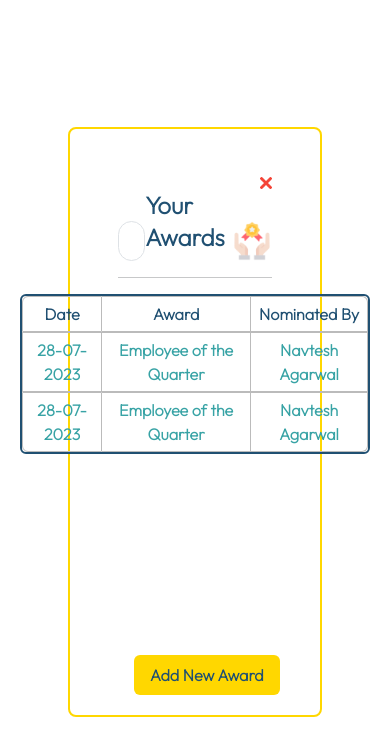
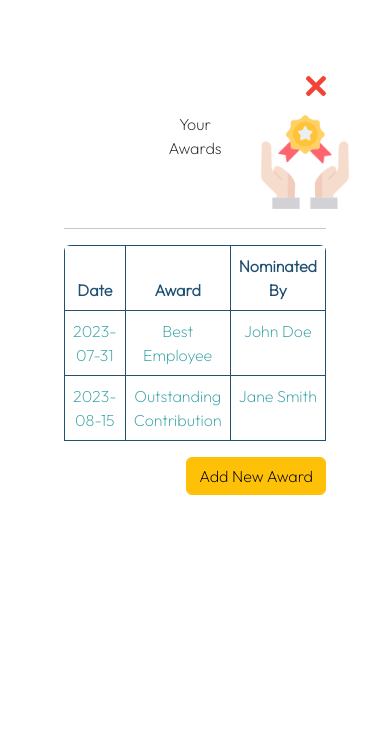
Before and after one commit to siddhesh-pansare/MyView-Frontend, an Angular app: page /award in a window 390 px wide. Shown: the top 756 px of the page. Built offline with nearby package versions, Linux system fonts and the light colour scheme.

Commit message:
Awards dialogue
Made changes in the code (without tailwind) and increased the responsiveness

```diff
--- a/package.json
+++ b/package.json
@@ -20,7 +20,8 @@
     "@angular/platform-browser": "^16.0.0",
     "@angular/platform-browser-dynamic": "^16.0.0",
     "@angular/router": "^16.0.0",
-    "bootstrap": "^5.3.0",
+    "bootstrap": "^5.3.1",
+    "bootstrap-icons": "^1.10.5",
     "font-awesome": "^4.7.0",
     "rxjs": "~7.8.0",
     "tslib": "^2.3.0",
--- a/src/app/modules/shared-modules/dialogue/awards-dialogue/award/award.component.css
+++ b/src/app/modules/shared-modules/dialogue/awards-dialogue/award/award.component.css
@@ -3,57 +3,205 @@
 * {
   font-family: "Outfit", sans-serif;
 }
-table {
-  border: solid #205072 2px;
-  border-radius: 6px;
-  width: 1020px;
-  border-collapse: separate;
-  border-spacing: 0;
-  min-width: 350px;
+
+.close {
+  background: none;
+  padding: 0;
+  border: 0;
 }
 
-table tr th {
-  border-top: 1px solid #bbb;
-  text-align: center;
-  size: 30px;
+table {
+  border-color: #205072;
+  border: 1;
+  border-radius: 2px;
+}
+
+table.table tr td {
+  color: #38a3a5;
+}
+
+table.table tr th {
   color: #205072;
 }
 
-table tr td {
-  border-top: 1px solid #bbb;
-  text-align: center;
-  size: 16px;
-  color: #38a3a5;
+@media screen and (width: 320px) {
+  .modal-dialog {
+    max-width: 310px;
+    height: 60vh;
+    border-radius: 4px;
+    border: 2px solid #ffd700;
+    margin-left: -30px;
+    margin-right: -30px;
+  }
+
+  .title {
+    font-size: 14px;
+    font-weight: 700;
+    color: #205072;
+  }
+
+  .awardslogo {
+    height: 40px;
+    width: 40px;
+    background-position-y: bottom;
+  }
+
+  .close_btn {
+    height: 50%;
+    width: 50%;
+  }
+
+  table {
+    border-color: #205072;
+    border: 1;
+    border-radius: 2px;
+    font-size: 9px;
+  }
+
+  .btn {
+    size: 60%;
+    font-size: 10px;
+  }
+
+  .profile {
+    background-color: #205072;
+    height: 40px;
+    width: 40px;
+    border-radius: 50%;
+  }
 }
 
-table tr th,
-table tr td {
-  border-right: 1px solid #bbb;
-  border-bottom: 1px solid #bbb;
-  text-align: center;
-  padding: 5px;
-}
-table tr th:first-child,
-table tr td:first-child {
-  border-left: 1px solid #bbb;
+@media screen and (min-width: 425px) {
+  .modal-dialog {
+    max-width: 90vw;
+    height: 70vh;
+    border-radius: 5px;
+    border: 2px solid #ffd700;
+  }
+
+  .title {
+    font-size: 14px;
+    font-weight: 700;
+    color: #205072;
+  }
+
+  .awardslogo {
+    height: 40px;
+    width: 40px;
+    background-position-y: bottom;
+  }
+
+  .close_btn {
+    height: 50%;
+    width: 50%;
+  }
+
+  table {
+    border-color: #205072;
+    border: 1;
+    border-radius: 2px;
+    font-size: 9px;
+  }
+
+  .btn {
+    size: 60%;
+    font-size: 10px;
+  }
+
+  .profile {
+    background-color: #205072;
+    height: 40px;
+    width: 40px;
+    border-radius: 50%;
+  }
 }
 
-/* top-left border-radius */
-table tr:first-child th:first-child {
-  border-top-left-radius: 6px;
+@media screen and (min-width: 768px) {
+  .modal-dialog {
+    max-width: 60vw;
+    height: 70vh;
+    border-radius: 10px;
+    border: 2px solid #ffd700;
+  }
+
+  .title {
+    font-size: 20px;
+    font-weight: 700;
+    color: #205072;
+  }
+
+  .awardslogo {
+    height: 50px;
+    width: 50px;
+    background-position-y: bottom;
+  }
+
+  .close_btn {
+    height: 70%;
+    width: 70%;
+  }
+
+  table {
+    border-color: #205072;
+    border: 1;
+    border-radius: 2px;
+    font-size: 14px;
+  }
+
+  .btn {
+    size: 80%;
+    font-size: 14px;
+  }
+
+  .profile {
+    background-color: #205072;
+    height: 50px;
+    width: 50px;
+    border-radius: 50%;
+  }
 }
 
-/* top-right border-radius */
-table tr:first-child th:last-child {
-  border-top-right-radius: 6px;
+@media screen and (min-width: 1024px) {
+  .modal-dialog {
+    max-width: 60vw;
+    height: 70vh;
+    border-radius: 20px;
+    border: 2px solid #ffd700;
+  }
+
+  .title {
+    font-size: 44px;
+    font-weight: 700;
+    color: #205072;
+  }
+
+  .awardslogo {
+    height: 100px;
+    width: 100px;
+    background-position-y: bottom;
+  }
+
+  .close_btn {
+    height: 70%;
+    width: 70%;
+  }
+
+  table {
+    border-color: #205072;
+    border: 1;
+    border-radius: 2px;
+    font-size: 14px;
+  }
+
+  .btn {
+    size: 80%;
+    font-size: 14px;
+  }
+
+  .profile {
+    background-color: #205072;
+    height: 100px;
+    width: 100px;
+    border-radius: 100%;
+  }
 }
-
-/* bottom-left border-radius */
-table tr:last-child td:first-child {
-  border-bottom-left-radius: 6px;
-}
-
-/* bottom-right border-radius */
-table tr:last-child td:last-child {
-  border-bottom-right-radius: 6px;
-}
--- a/src/app/modules/shared-modules/dialogue/awards-dialogue/award/award.component.html
+++ b/src/app/modules/shared-modules/dialogue/awards-dialogue/award/award.component.html
@@ -1,39 +1,60 @@
-<div class="w-screen h-screen flex justify-center items-center">
+<div class="position-relative center m-5">
+    <div class="modal-dialog modal-dialog-centered p-3">
+        <div class="modal-content">
             <div
-        class="relative h-[70vh] w-[65vw] md:h-[60vh] md:w-[65vw] lg:h-[80vh] lg:w-[65vw] border-2 border-[#FFD700] rounded-lg bg-white p-5">
-        <div class="flex justify-end"><button class="h-3 w-3"><img
-                    src="assets/awards-images/close_button.png"></button></div>
-        <div class="flex justify-between items-end">
+                class="modal-header border-0 d-flex justify-content-end pt-2 mb-3">
+                <button type="button" class="close">
+                    <img class="close_btn"
+                        src="../../../../../../assets/awards-images/close_button.png">
+                </button>
+            </div>
+            <div class="modal-body">
                 <div
-                class="h-10 w-10 md:h-14 md:w-14 lg:h-20 lg:w-20 rounded-full bg-transparent border border-[#38A3A5]">
+                    class="row d-flex justify-content-between">
+                    <div
+                        class="col-4 text-start"><img class=" profile">
                     </div>
-            <h1 class="text-2xl font-semibold text-[#205072]">Your Awards</h1>
-            <img class="h-10 w-10 md:h-14 md:w-14 lg:h-20 lg:w-20"
-                src="assets/awards-images/awards.png">
+                    <div class="col-4 text-center">
+                        <p class="title">Your Awards</p>
+                    </div>
+                    <div class="col-4 text-end">
+                        <img class="awardslogo"
+                            src="../../../../../../assets/awards-images/awards.png"
+                            alt="Image 2">
+                    </div>
+
                 </div>
                 <hr>
-        <div class="flex justify-center">
-            <table
-                class="rounded-table">
-                <thead class="font-weight-black">
-                    <tr class><th>Date</th>
+                <div class="table-responsive rounded">
+                    <table class="table table-bordered">
+                        <thead class="text-center">
+                            <tr>
+                                <th>Date</th>
                                 <th>Award</th>
                                 <th>Nominated By</th>
                             </tr>
                         </thead>
-                <tbody class="font-semibold">
-                    <tr><td>28-07-2023</td>
-                        <td>Employee of the Quarter</td>
-                        <td>Navtesh Agarwal</td></tr>
-                    <tr><td>28-07-2023</td>
-                        <td>Employee of the Quarter</td>
-                        <td>Navtesh Agarwal</td></tr>
+                        <tbody class="text-center">
+                            <tr>
+                                <td>2023-07-31</td>
+                                <td>Best Employee</td>
+                                <td>John Doe</td>
+                            </tr>
+                            <tr>
+                                <td>2023-08-15</td>
+                                <td>Outstanding Contribution</td>
+                                <td>Jane Smith</td>
+                            </tr>
                         </tbody>
-
                     </table>
                 </div>
-        <button
-            class="absolute bg-[#FFD700] rounded-md text-[#205072] px-3 py-2 bottom-5 right-10 text-[#205072] font-black">Add
-            New Award</button>
+                <div class="d-flex justify-content-end mb-3"><button
+                        type="button"
+                        class="btn btn-warning">Add New Award</button></div>
+
+            </div>
+
+        </div>
+
     </div>
 </div>
--- a/src/styles.css
+++ b/src/styles.css
@@ -1,7 +1,7 @@
 /* You can add global styles to this file, and also import other style files */
-@tailwind base;
-@tailwind components;
-@tailwind utilities;
+@bootstrap base;
+@bootstrap components;
+@bootstrap utilities;
 html,
 body {
   height: 100%;
```
Also changed, not shown: angular.json (+4 -15 lines), 1 other file (tests, documents, lock files or other folders). Lines whose indentation alone changed are shown as unchanged.
